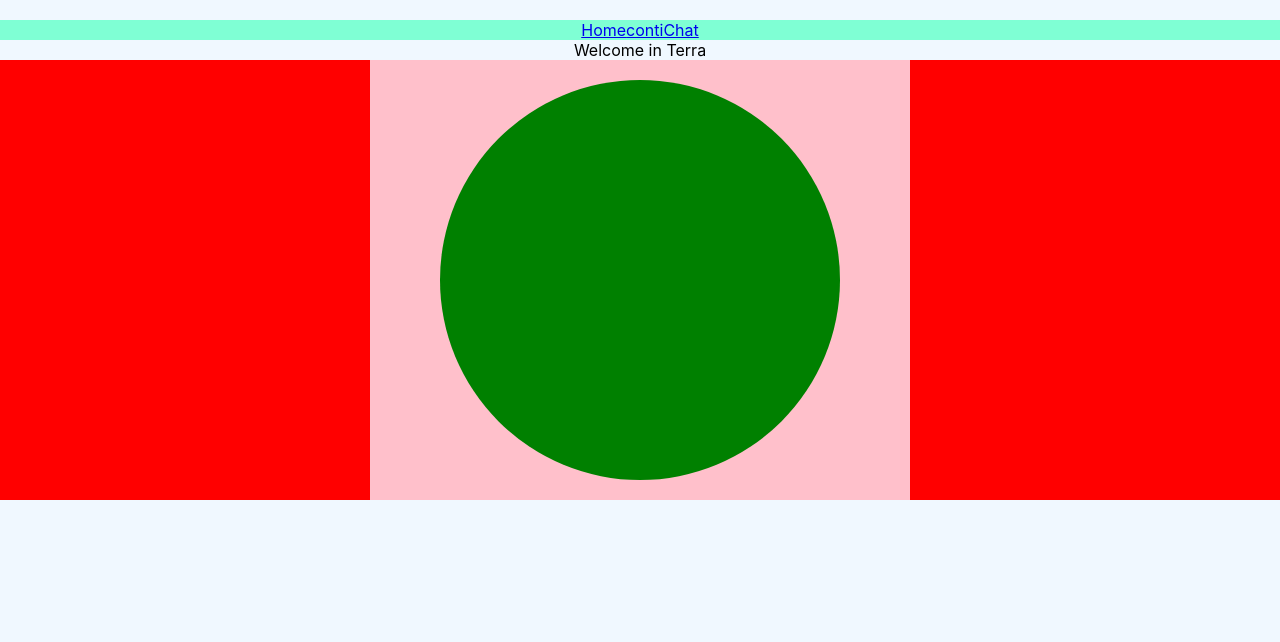
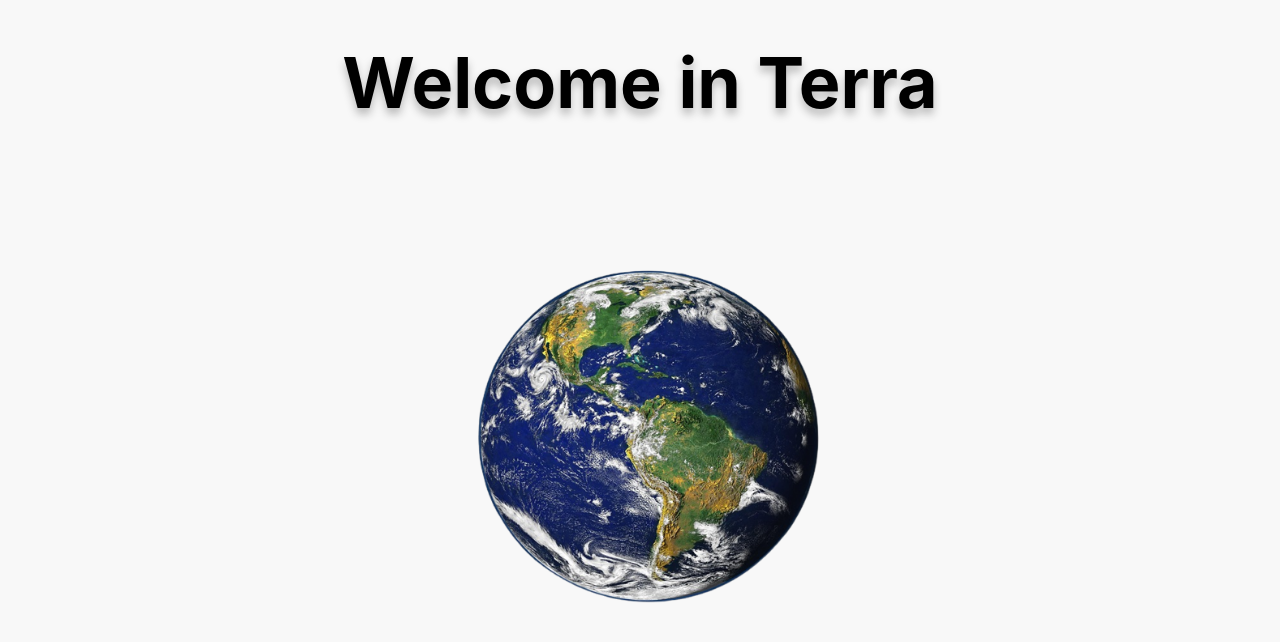
Before and after one commit to AlexUrluescu/School-App, a React (Create React App) app in the folder client/: page / in a window 1280 px wide. Shown: the top 642 px of the page. Built offline with nearby package versions, Linux system fonts and the light colour scheme; no server answers.

Commit message:
Finish the style of the planet

```diff
--- a/client/src/App.css
+++ b/client/src/App.css
@@ -1,10 +1,11 @@
 *{
   margin: 0;
+  user-select: none;
 }
 
 .App {
   text-align: center;
-  background-color: aliceblue;
+  background-color: rgb(248, 248, 248);
   margin: 0;
   padding-top: 20px;
   height: 100vh;
--- a/client/src/pages/HomePage.jsx
+++ b/client/src/pages/HomePage.jsx
@@ -1,6 +1,8 @@
 import React from "react";
 
 import "../style/HomePage.css";
+
+import image from "../static/planet.png"
 
 // Components -------------------------------
 import NavBar from "../components/NavBar";
@@ -8,15 +10,17 @@
 const HomePage = () => {
   return (
     <div>
-      <NavBar />
-      <div className="title">Welcome in Terra</div>
+      {/* <NavBar /> */}
+      <div className="title"><h1>Welcome in Terra</h1></div>
       <div className="circleContainer">
         <div className="circleContainerStyle">
           <div className="circle">
-            <div className="circle1">1</div>
-            <div className="circle2">2</div>
-            <div className="circle3">3</div>
-            <div className="circle4">4</div>
+            <img className="planet_foto" src={image} alt="planet" />
+
+            <div className="circle1">1st year</div>
+            <div className="circle2">2nd year</div>
+            <div className="circle3">3rd yeard</div>
+            <div className="circle4">4th year</div>
           </div>
         </div>
       </div>
--- a/client/src/style/HomePage.css
+++ b/client/src/style/HomePage.css
@@ -1,27 +1,47 @@
 
-.circleContainerStyle{
-    background-color: pink;
-    padding: 20px 70px;
+.title{
+    /* background-color: bisque; */
+    font-size: 35px;
+    margin-top: 20px;
+
+}
+
+.title h1{
+    /* box-shadow: 0 8px 8px -4px lightblue; */
+    text-shadow: 0 6px 8px rgb(185, 185, 185);
 }
 
 .circleContainer{
-    background-color: red;
+    /* background-color: red; */
+    margin-top: 100px;
 
     display: flex;
     justify-content: center;
     align-items: center;
 }
 
+
+.circleContainerStyle{
+    /* background-color: pink; */
+    padding: 20px 70px;
+}
+
+
 .circle{
-    background-color: green;
+    /* background-color: green; */
     width: 400px;
     height: 400px;
+
+    display: flex;
+    justify-content: center;
+    align-items: center;
 
     border-radius: 50%;
     cursor: pointer;
     position: relative;
 
     transition: all ease .4s;
+
 
 }
 
@@ -39,6 +59,11 @@
     left: 30px;
 
     transition: ease .4s;
+
+    display: flex;
+    justify-content: center;
+    align-items: center;
+    user-select: none;
 }
 
 .circle2{
@@ -55,6 +80,10 @@
     right: 30px;
 
     transition: ease .4s;
+    display: flex;
+    justify-content: center;
+    align-items: center;
+    user-select: none;
 }
 
 .circle3{
@@ -71,6 +100,10 @@
     right: 30px;
 
     transition: ease .4s;
+    display: flex;
+    justify-content: center;
+    align-items: center;
+    user-select: none;
 }
 
 .circle4{
@@ -87,34 +120,55 @@
     left: 30px;
 
     transition: ease .4s;
+    display: flex;
+    justify-content: center;
+    align-items: center;
+    user-select: none;
 }
+
 
 
 .circleContainerStyle:hover .circle1{
     background-color: rgb(12, 179, 190);
-    color: black;
+
+    color: white;
 
     left: -130px;
 }
 
 
+
 .circleContainerStyle:hover .circle2{
     background-color: rgb(12, 179, 190);
-    color: black;
+    color: white;
+
 
     right: -130px;
 }
 
 .circleContainerStyle:hover .circle3{
     background-color: rgb(12, 179, 190);
-    color: black;
+    color: white;
+
 
     right: -130px;
 }
 
 .circleContainerStyle:hover .circle4{
     background-color: rgb(12, 179, 190);
-    color: black;
+    color: white;
+
 
     left: -130px;
 }
+
+.planet_foto{
+    width: 100%;
+    height: 100%;
+
+    transition: all ease .4s;
+}
+
+.circleContainerStyle:hover .planet_foto{
+    transform: scale(1.1);
+}
```
Also changed, not shown: client/src/static/planet.png (added).
